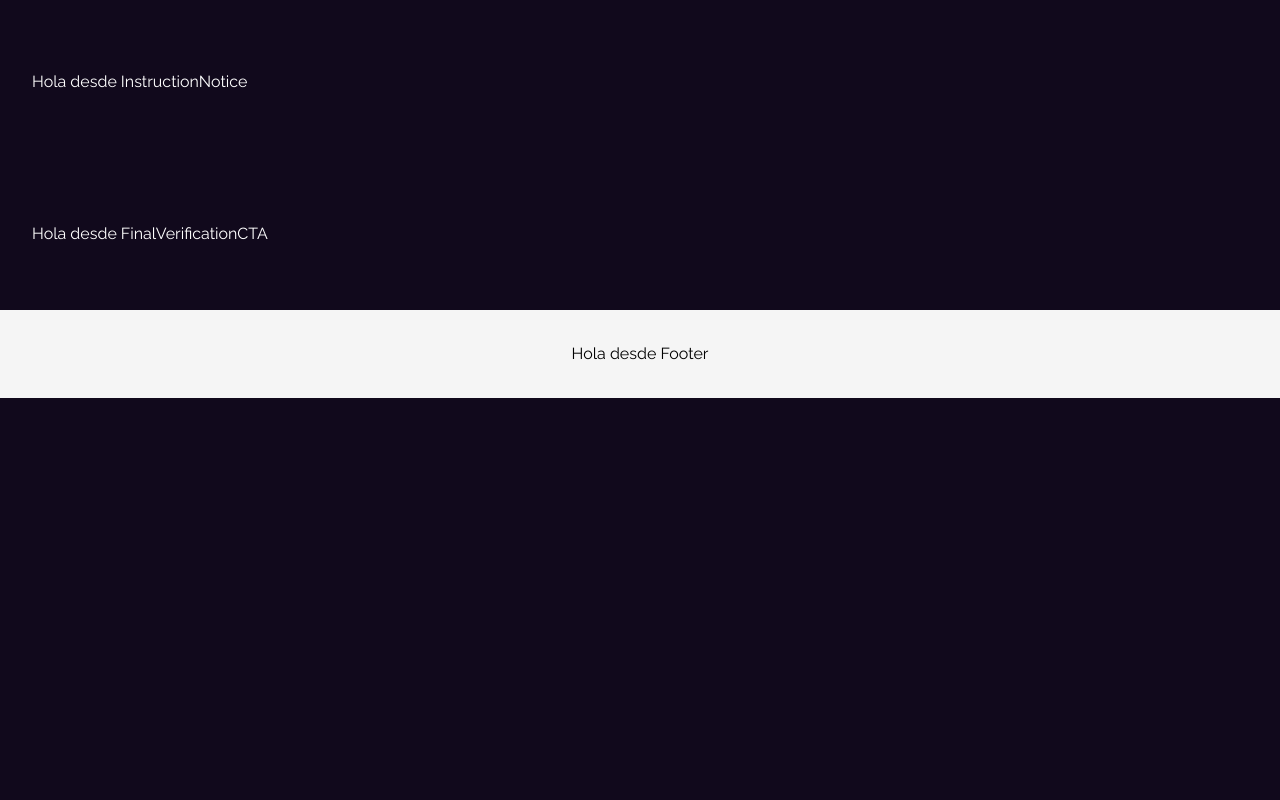
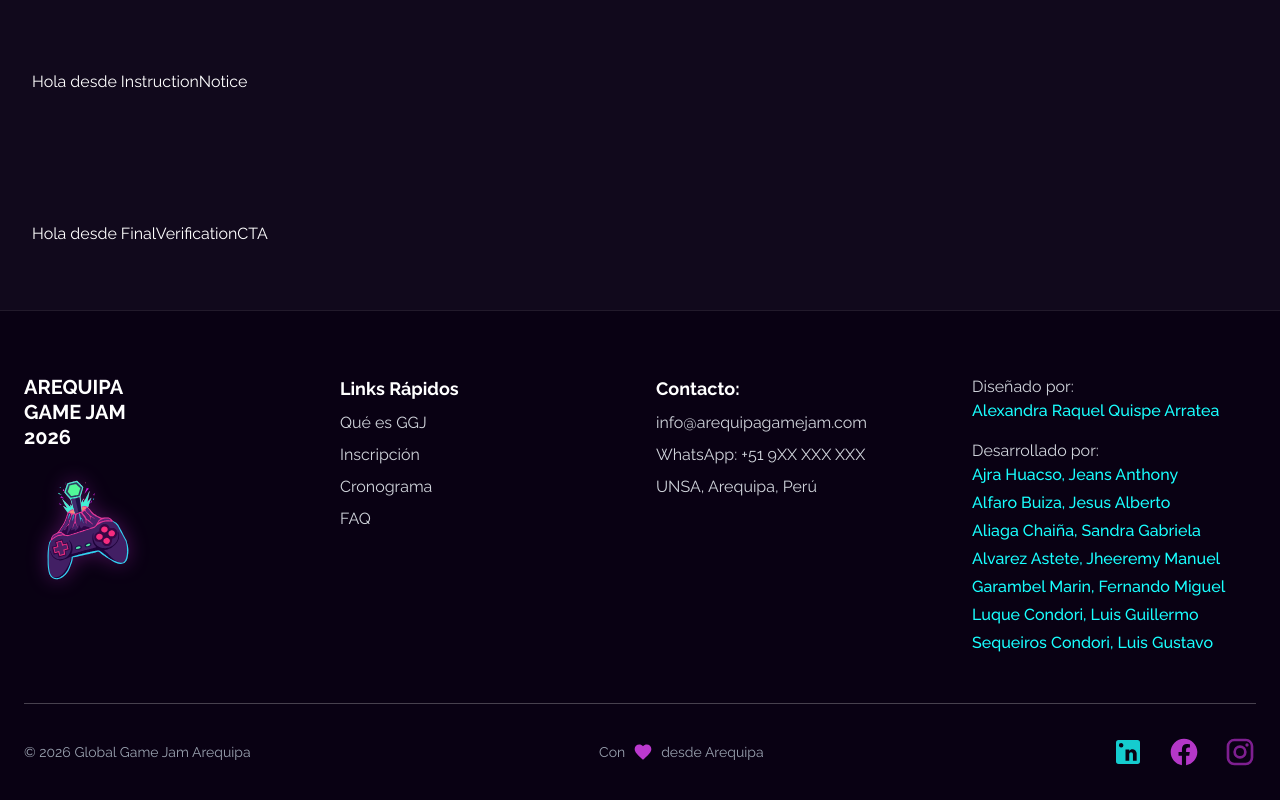
Before and after one commit to AnthoLogy63/GGJ-Arequipa-Site, a React (Vite) app in the folder ggj-aqp/: page /inscripcion in a window 1280 px wide. Shown: the part 551-1351 px from the top of the page. Before the commit the page ends 949 px from the top, so only its background shows below. Built offline with nearby package versions, Linux system fonts and the light colour scheme; a web font is replaced by a local one.

Commit message:
feat: crear footer con enlaces, contacto y nombres de desarrolladores y diseñadores

```diff
--- a/ggj-aqp/src/components/common/Footer.tsx
+++ b/ggj-aqp/src/components/common/Footer.tsx
@@ -1,7 +1,147 @@
+import { Link, useLocation, useNavigate } from 'react-router-dom';
+import iconLogo from '../../assets/logos/AQP-GGJ_icon.svg';
+
 const Footer = () => {
+    const currentYear = new Date().getFullYear();
+    const location = useLocation();
+    const navigate = useNavigate();
+
+    const scrollToTop = () => {
+        window.scrollTo({ top: 0, behavior: 'smooth' });
+    };
+
+    const scrollToSection = (id: string) => {
+        const element = document.getElementById(id);
+        if (element) {
+            element.scrollIntoView({ behavior: 'smooth' });
+        }
+    };
+
+    const handleNavigation = (e: React.MouseEvent, id: string) => {
+        e.preventDefault();
+        if (location.pathname === '/') {
+            scrollToSection(id);
+        } else {
+            navigate(`/#${id}`);
+            // Optional: fallback if hash navigation doesn't scroll automatically
+            setTimeout(() => {
+                const element = document.getElementById(id);
+                if (element) element.scrollIntoView();
+            }, 100);
+        }
+    };
+
     return (
-        <footer style={{ padding: '2rem', backgroundColor: '#f5f5f5', color: 'black', textAlign: 'center' }}>
-            <p>Hola desde Footer</p>
+        <footer className="bg-[#090113] text-white pt-16 pb-8 border-t border-white/10">
+            <div className="container mx-auto px-6">
+                <div className="grid grid-cols-1 md:grid-cols-4 gap-8 mb-12 text-center md:text-left">
+                    {/* Column 1: Brand */}
+                    <div className="flex flex-col items-center md:items-start space-y-4">
+                        <h3 className="font-bold text-xl leading-tight text-center md:text-left">
+                            AREQUIPA<br />
+                            GAME JAM<br />
+                            {currentYear}
+                        </h3>
+                        <div className="w-32 h-32 relative flex justify-center items-center">
+                            <Link to="/" onClick={scrollToTop}>
+                                <img
+                                    src={iconLogo}
+                                    alt="GGJ Arequipa Icon"
+                                    className="w-full h-full object-contain filter drop-shadow-[0_0_10px_rgba(211,52,233,0.3)] transition-transform hover:scale-105 select-none"
+                                />
+                            </Link>
+                        </div>
+                    </div>
+
+                    {/* Column 2: Links */}
+                    <div className="flex flex-col space-y-4">
+                        <h4 className="font-bold text-lg mb-2">Links Rápidos</h4>
+                        <ul className="space-y-2 text-gray-300">
+                            <li><a href="#about" onClick={(e) => handleNavigation(e, 'about')} className="hover:text-[#19FFFF] transition-colors cursor-pointer">Qué es GGJ</a></li>
+                            <li><a href="#registration" onClick={(e) => handleNavigation(e, 'registration')} className="hover:text-[#19FFFF] transition-colors cursor-pointer">Inscripción</a></li>
+                            <li><a href="#schedule" onClick={(e) => handleNavigation(e, 'schedule')} className="hover:text-[#19FFFF] transition-colors cursor-pointer">Cronograma</a></li>
+                            <li><a href="#faq" onClick={(e) => handleNavigation(e, 'faq')} className="hover:text-[#19FFFF] transition-colors cursor-pointer">FAQ</a></li>
+                        </ul>
+                    </div>
+
+                    {/* Column 3: Contact */}
+                    <div className="flex flex-col space-y-4">
+                        <h4 className="font-bold text-lg mb-2">Contacto:</h4>
+                        <div className="flex flex-col space-y-2 text-gray-300">
+                            <a
+                                className="hover:text-[#19FFFF] transition-colors cursor-pointer"
+                                onClick={() => navigator.clipboard.writeText("info@arequipagamejam.com")}
+                            >
+                                info@arequipagamejam.com
+                            </a>
+                            <a
+                                className="hover:text-[#19FFFF] transition-colors cursor-pointer"
+                                onClick={() => navigator.clipboard.writeText("WhatsApp: +51 9XX XXX XXX")}
+                            >
+                                WhatsApp: +51 9XX XXX XXX
+                            </a>
+                            <p>UNSA, Arequipa, Perú</p>
+                        </div>
+                    </div>
+
+                    {/* Column 4: Credits */}
+                    <div className="flex flex-col space-y-4">
+                        <div className="space-y-1">
+                            <span className="text-gray-300">Diseñado por:</span>
+                            <a href="#" className="block text-[#19FFFF] hover:underline font-medium">Alexandra Raquel Quispe Arratea</a>
+                        </div>
+                        <div className="space-y-1">
+                            <span className="text-gray-300">Desarrollado por:</span>
+                            <div className="flex flex-col space-y-1">
+                                <a href="#" className="text-[#19FFFF] hover:underline font-medium">Ajra Huacso, Jeans Anthony</a>
+                                <a href="#" className="text-[#19FFFF] hover:underline font-medium">Alfaro Buiza, Jesus Alberto</a>
+                                <a href="#" className="text-[#19FFFF] hover:underline font-medium">Aliaga Chaiña, Sandra Gabriela</a>
+                                <a href="#" className="text-[#19FFFF] hover:underline font-medium">Alvarez Astete, Jheeremy Manuel</a>
+                                <a href="#" className="text-[#19FFFF] hover:underline font-medium">Garambel Marin, Fernando Miguel</a>
+                                <a href="#" className="text-[#19FFFF] hover:underline font-medium">Luque Condori, Luis Guillermo</a>
+                                <a href="#" className="text-[#19FFFF] hover:underline font-medium">Sequeiros Condori, Luis Gustavo</a>
+                            </div>
+                        </div>
+                    </div>
+                </div>
+
+                <hr className="border-white/25 my-8 " />
+
+                <div className="flex flex-col md:flex-row justify-between items-center gap-6 text-sm text-gray-400">
+                    <div className="order-3 md:order-1">
+                        © {currentYear} Global Game Jam Arequipa
+                    </div>
+
+                    <div className="order-1 md:order-2 flex items-center gap-2">
+                        <span>Con</span>
+                        <svg className="w-5 h-5 text-[#E045F5] fill-current animate-pulse" viewBox="0 0 24 24">
+                            <path d="M12 21.35l-1.45-1.32C5.4 15.36 2 12.28 2 8.5 2 5.42 4.42 3 7.5 3c1.74 0 3.41.81 4.5 2.09C13.09 3.81 14.76 3 16.5 3 19.58 3 22 5.42 22 8.5c0 3.78-3.4 6.86-8.55 11.54L12 21.35z" />
+                        </svg>
+                        <span>desde Arequipa</span>
+                    </div>
+
+                    <div className="order-2 md:order-3 flex items-center gap-6">
+                        <a href="#" target="_blank" rel="noopener noreferrer" className="text-[#19FFFF]/80 hover:text-[#19FFFF] transform hover:scale-110 transition-all">
+                            <svg className="w-8 h-8 fill-current" viewBox="0 0 24 24">
+                                <path d="M19 3a2 2 0 0 1 2 2v14a2 2 0 0 1-2 2H5a2 2 0 0 1-2-2V5a2 2 0 0 1 2-2h14m-.5 15.5v-5.3a3.26 3.26 0 0 0-3.26-3.26c-.85 0-1.84.52-2.32 1.3v-1.11h-2.79v8.37h2.79v-4.93c0-.77.62-1.4 1.39-1.4a1.4 1.4 0 0 1 1.4 1.4v4.93h2.79M6.88 8.56a1.68 1.68 0 0 0 1.68-1.68c0-.93-.75-1.69-1.68-1.69a1.69 1.69 0 0 0-1.69 1.69c0 .93.76 1.68 1.69 1.68"/>
+                            </svg>
+                        </a>
+
+                        <a href="#" target="_blank" rel="noopener noreferrer" className="text-[#E045F5]/80 hover:text-[#E045F5] transform hover:scale-110 transition-all">
+                            <svg className="w-8 h-8 fill-current" viewBox="0 0 24 24">
+                                <path d="M22 12c0-5.522-4.477-10-10-10S2 6.478 2 12c0 5 3.657 9.127 8.438 9.878v-6.987H7.898v-2.89h2.54V9.797c0-2.507 1.492-3.89 3.777-3.89 1.094 0 2.238.195 2.238.195v2.46h-1.26c-1.242 0-1.63.772-1.63 1.562v1.875h2.773l-.443 2.89h-2.33v6.987C18.343 21.127 22 17 22 12z"/>
+                            </svg>
+                        </a>
+
+                        <a href="#" target="_blank" rel="noopener noreferrer" className="text-[#9C27B0]/80 hover:text-[#9C27B0] transform hover:scale-110 transition-all">
+                            <svg className="w-8 h-8 fill-current" viewBox="0 0 24 24">
+                                <path d="M7.8 2h8.4C19.4 2 22 4.6 22 7.8v8.4a5.8 5.8 0 0 1-5.8 5.8H7.8C4.6 22 2 19.4 2 16.2V7.8A5.8 5.8 0 0 1 7.8 2m-.2 2A3.6 3.6 0 0 0 4 7.6v8.8C4 18.39 5.61 20 7.6 20h8.8a3.6 3.6 0 0 0 3.6-3.6V7.6C20 5.61 18.39 4 16.4 4H7.6m9.65 1.5a1.25 1.25 0 0 1 1.25 1.25A1.25 1.25 0 0 1 17.25 8 1.25 1.25 0 0 1 16 6.75a1.25 1.25 0 0 1 1.25-1.25M12 7a5 5 0 0 1 5 5 5 5 0 0 1-5 5 5 5 0 0 1-5-5 5 5 0 0 1 5-5m0 2a3 3 0 0 0-3 3 3 3 0 0 0 3 3 3 3 0 0 0 3-3 3 3 0 0 0-3-3z"/>
+                            </svg>
+                        </a>
+                    </div>
+
+                </div>
+            </div>
         </footer>
     );
 };
```
